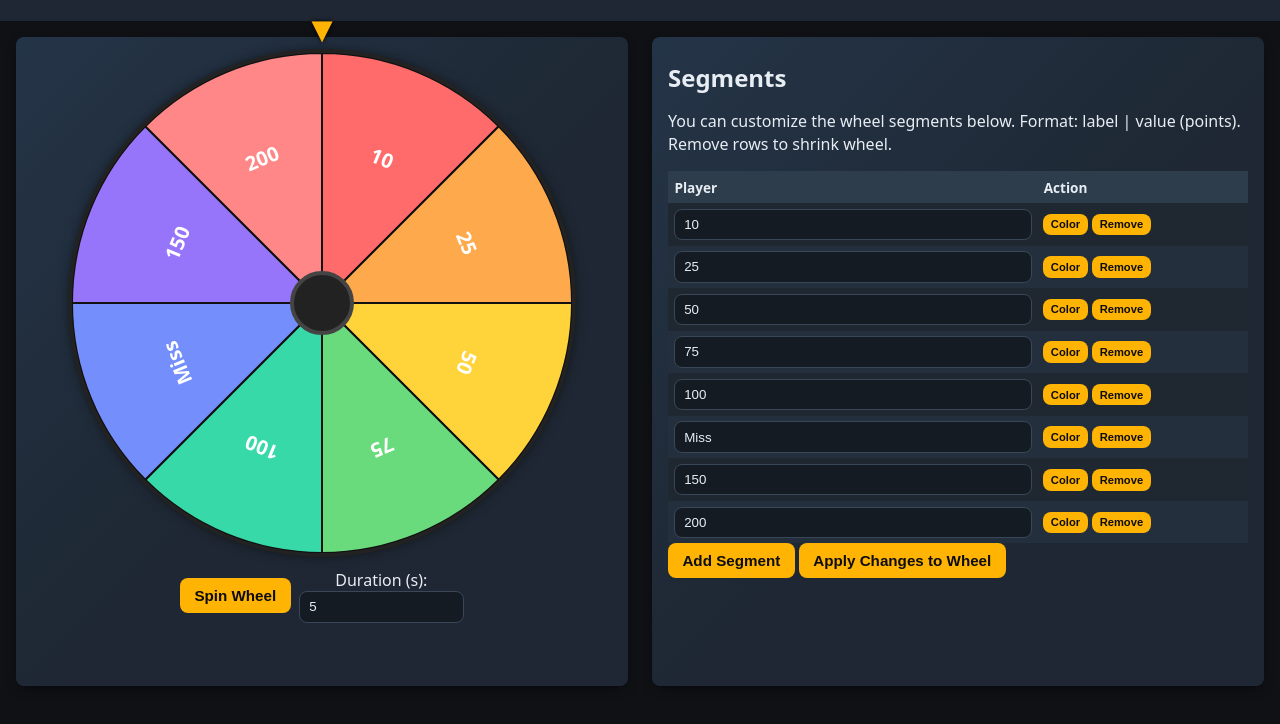
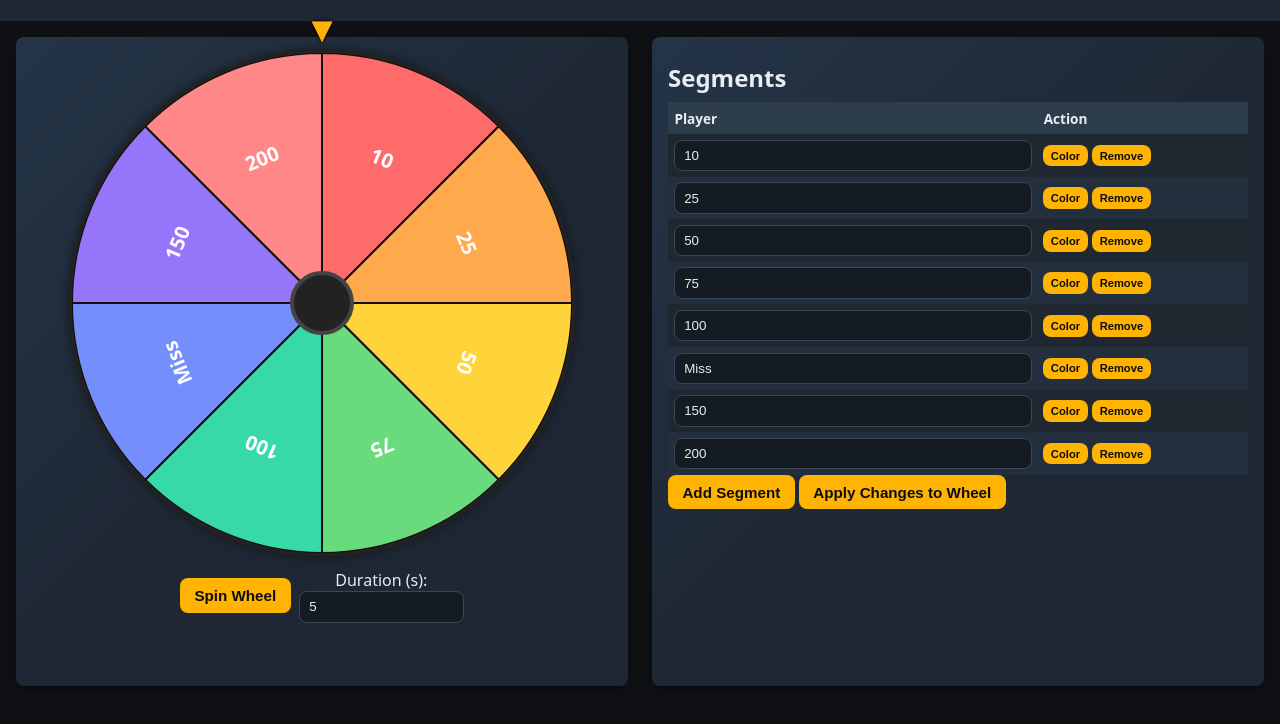
Before and after one commit to MikAoJk/wheel-of-fortune, a plain HTML site: page index.html in a window 1280 px wide. Shown: the part 72-796 px from the top of the page. Drawn offline with Linux system fonts and the light colour scheme.

Commit message:
Update index.html

```diff
--- a/index.html
+++ b/index.html
@@ -29,7 +29,6 @@
 
     <section id="segments-section">
       <h2>Segments</h2>
-      <p>You can customize the wheel segments below. Format: label | value (points). Remove rows to shrink wheel.</p>
       <table id="segments-table">
         <thead>
           <tr><th>Player</th><th>Action</th></tr>
```
